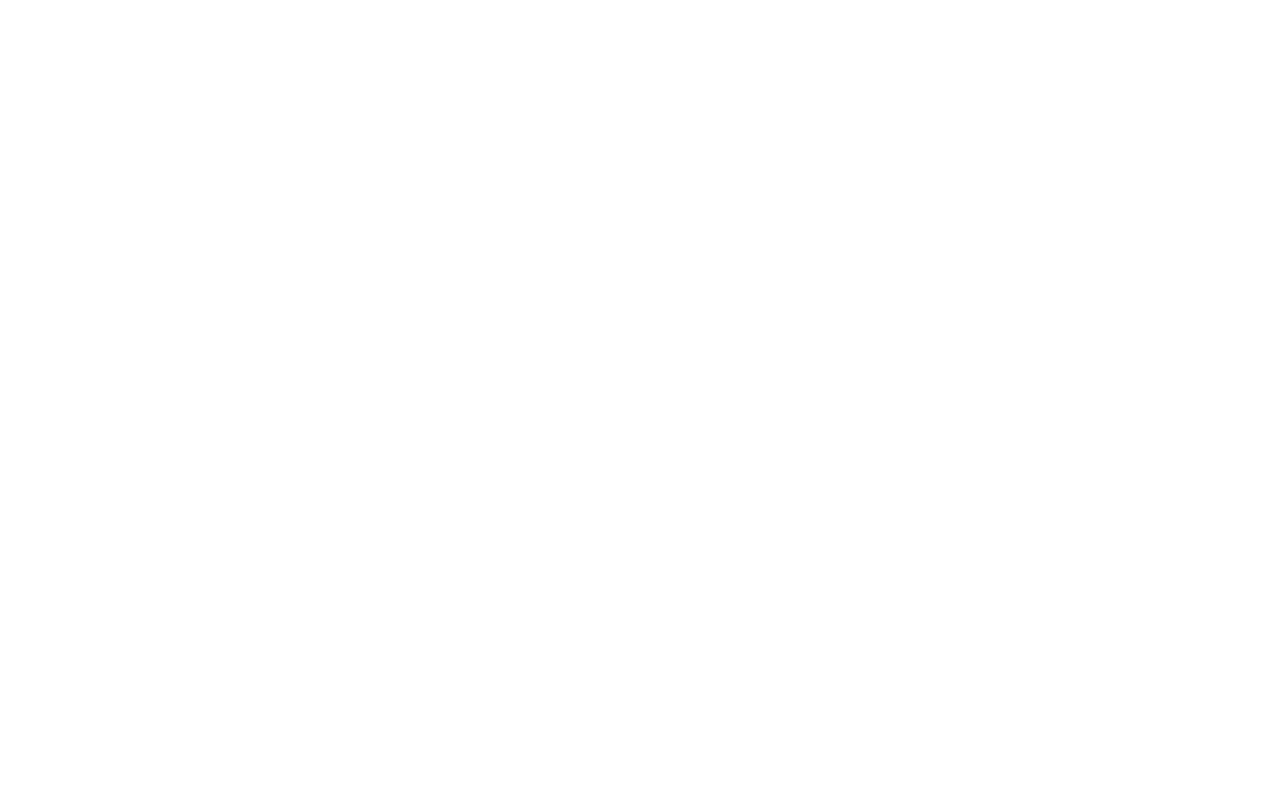
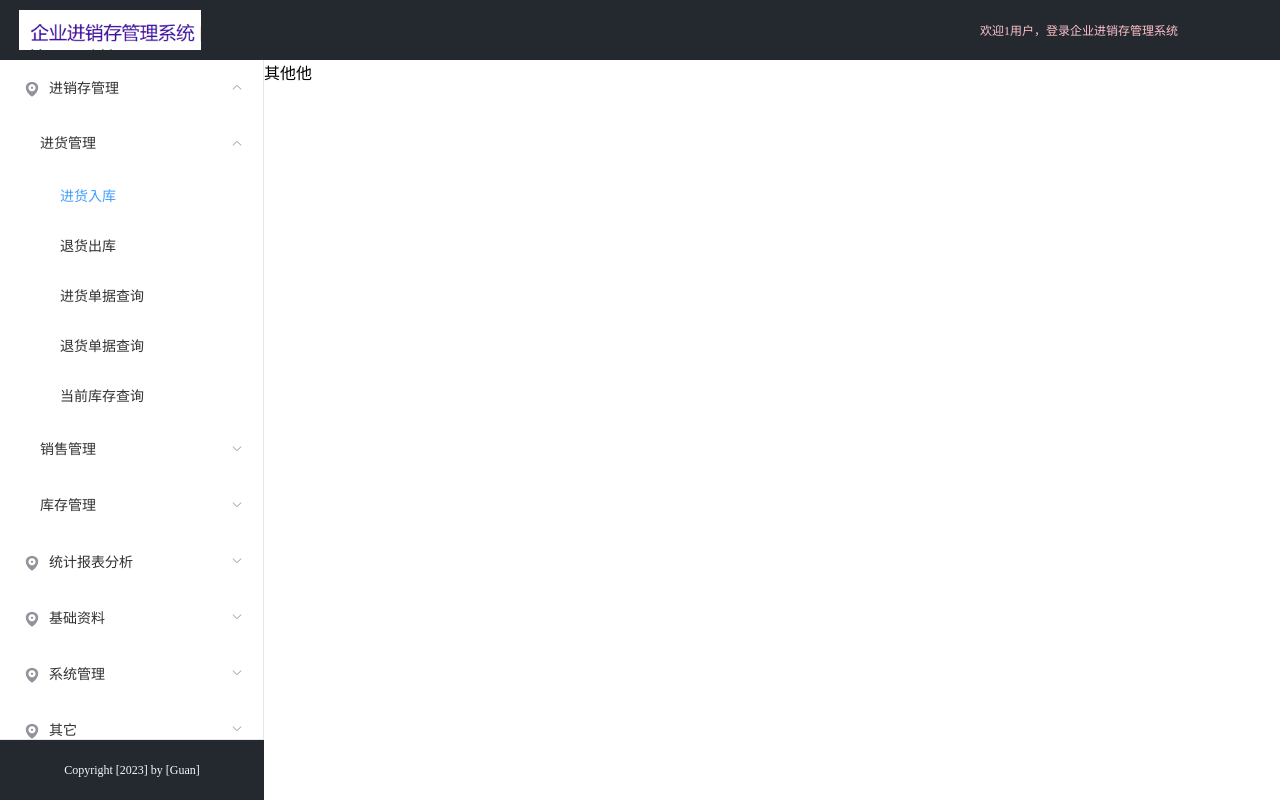
Before and after one commit to guanwenxin/psi-system, a Vue app: page /#/main/1/qt in a window 1280 px wide. Built offline with nearby package versions, Linux system fonts and the light colour scheme.

Commit message:
feat: 添加 other菜单

```diff
--- a/src/components/AsideCop.vue
+++ b/src/components/AsideCop.vue
@@ -76,6 +76,17 @@
           <el-menu-item index="4-1-5">安全退出</el-menu-item>
         </el-submenu>
       </el-submenu>
+
+      <el-submenu index="5">
+        <template slot="title">
+          <i class="el-icon-location"></i>
+          <span>其它</span>
+        </template>
+        <el-submenu index="5-1">
+          <template slot="title">其它</template>
+          <el-menu-item index="5-1-1">其它</el-menu-item>
+        </el-submenu>
+      </el-submenu>
     </el-menu>
     <div class="aside-footer">Copyright [2023] by [Guan]</div>
   </div>
@@ -132,6 +143,8 @@
     this.routerMap.set("4-1-3", `/main/${pathVal}/xtrz`);
     this.routerMap.set("4-1-4", `/main/${pathVal}/xgmm`);
     this.routerMap.set("4-1-5", `/main/${pathVal}/aqtc`);
+    // 第五部分/${pathVal}
+    this.routerMap.set("5-1-1", `/main/${pathVal}/qt`);
   },
 
   methods: {
--- a/src/components/HeaderCop.vue
+++ b/src/components/HeaderCop.vue
@@ -56,7 +56,7 @@
       flex-grow: 1;
   }
   .info {
-      width: 220px;
+      width: 300px;
       display: flex;
       // justify-content: center;
       align-items: center;
--- /dev/null
+++ b/src/components/navbar/other/qtTab.vue
@@ -0,0 +1,11 @@
+<template>
+    <div>
+        其他他
+    </div>
+</template>
+
+<script>
+export default {
+    name:'qtTab'
+}
+</script>
```
Also changed, not shown: src/router/index.js (+8 -0 lines).
